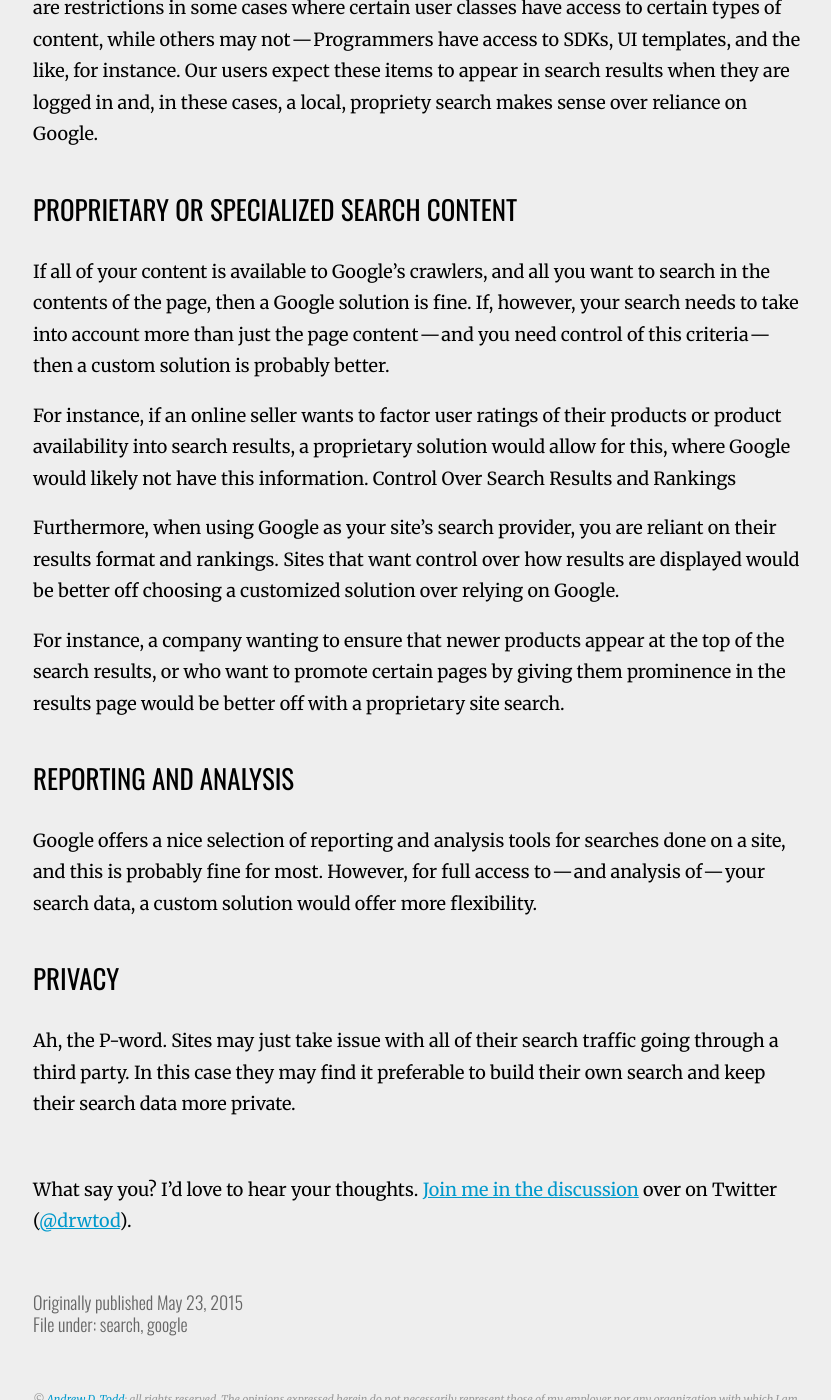
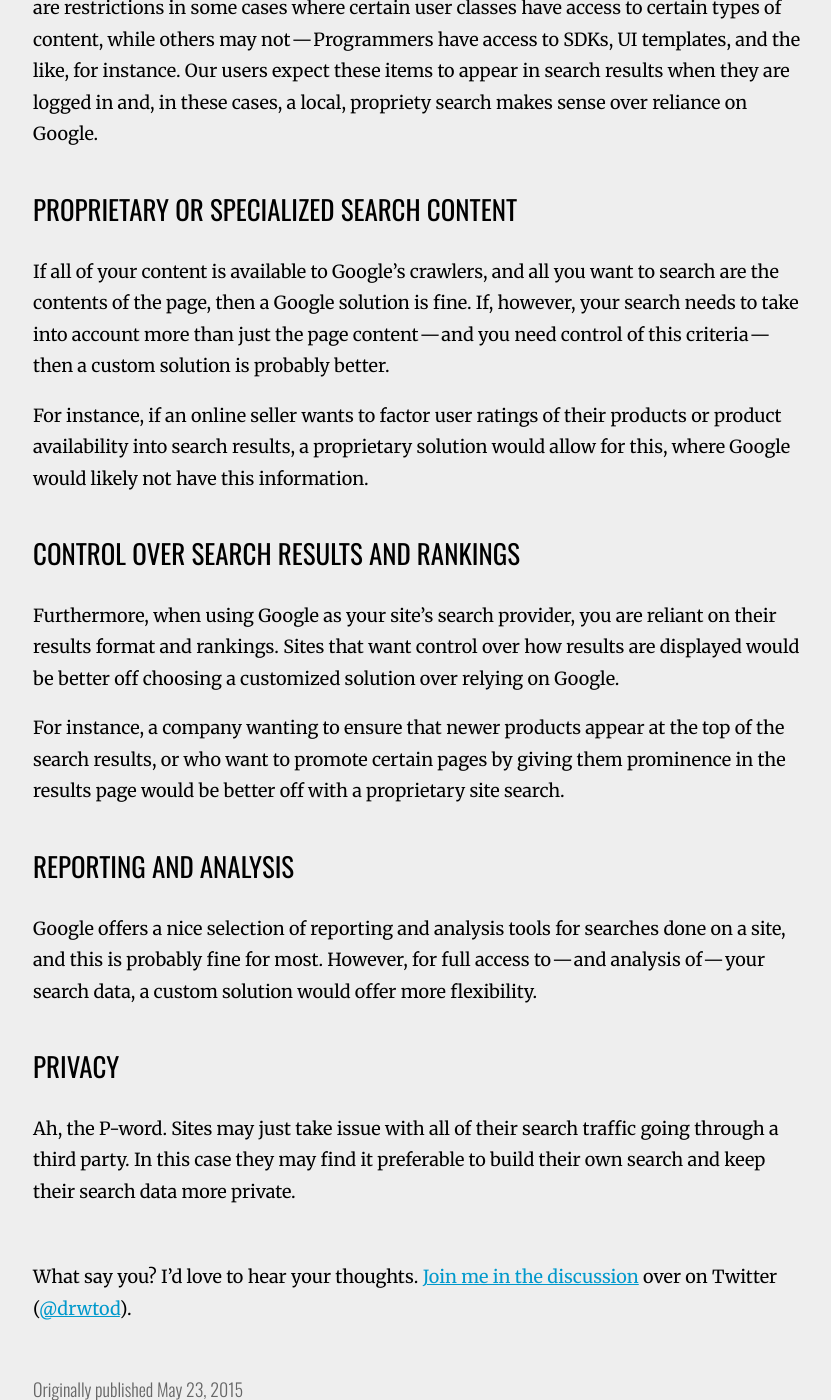
Before and after one commit to drewtodd/drewtodd.github.io, a Jekyll site: the page built from _posts/2015-05-23-site-search-google-vs-roll-your-own.md, in a window 1280 px wide and 1400 px high, scrolled down 1154 px. Shown: the whole window, without its empty margins (223-1054 px from the left). Built offline with Jekyll 4.4.1, drawn with Linux system fonts in a browser that asks for light colours; comment, search, counter and statistics services are not loaded; some of the changed text lies outside the part shown.

Commit message:
Fixing typos in a couple of articles

```diff
--- a/_posts/2015-05-23-site-search-google-vs-roll-your-own.md
+++ b/_posts/2015-05-23-site-search-google-vs-roll-your-own.md
@@ -3,8 +3,8 @@
 layout: post
 permalink: /site-search-google-vs-diy
 tags:
-    - search
-    - google
+    - Search
+    - Google
 ---
 
 ![Rolling pin](/img/rolling-pin.jpg "Rolling pin")<em>Photo credit: [Alena Kaziouskaya][2]</em>
@@ -19,11 +19,11 @@
 As an example, where I work, we offer an extensive B2B portal that contains content only accessible to users who are logged in. White papers, videos, and pricing worksheets are offered for our customers and are not available to the general public. Furthermore, there are restrictions in some cases where certain user classes have access to certain types of content, while others may not — Programmers have access to SDKs, UI templates, and the like, for instance. Our users expect these items to appear in search results when they are logged in and, in these cases, a local, propriety search makes sense over reliance on Google.
 
 ## Proprietary or Specialized Search Content
-If all of your content is available to Google’s crawlers, and all you want to search in the contents of the page, then a Google solution is fine. If, however, your search needs to take into account more than just the page content — and you need control of this criteria — then a custom solution is probably better.
+If all of your content is available to Google’s crawlers, and all you want to search are the contents of the page, then a Google solution is fine. If, however, your search needs to take into account more than just the page content — and you need control of this criteria — then a custom solution is probably better.
 
 For instance, if an online seller wants to factor user ratings of their products or product availability into search results, a proprietary solution would allow for this, where Google would likely not have this information.
-Control Over Search Results and Rankings
 
+## Control Over Search Results and Rankings
 Furthermore, when using Google as your site’s search provider, you are reliant on their results format and rankings. Sites that want control over how results are displayed would be better off choosing a customized solution over relying on Google.
 
 For instance, a company wanting to ensure that newer products appear at the top of the search results, or who want to promote certain pages by giving them prominence in the results page would be better off with a proprietary site search.
```
Also changed, not shown: _posts/2014-06-25-the-ux-triple-constraint.md (+4 -3 lines), 2 other files.
